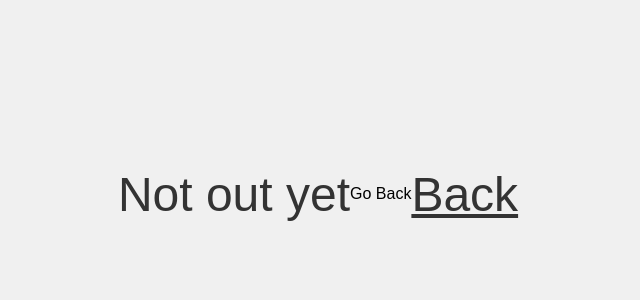
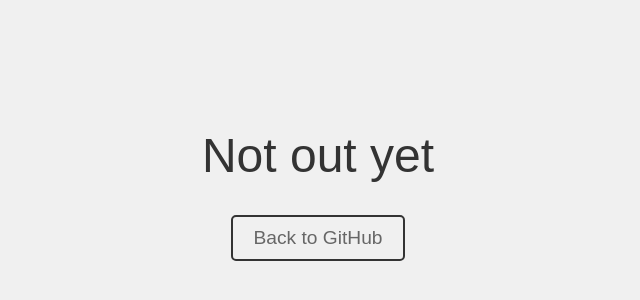
Before and after one commit to blan3bo1/Undertale-Discord-Theme, a plain HTML site: page Website/soon.html in a window 1280 px wide. Shown: the part 206-506 px from the top of the page, without its empty margins (322-962 px from the left). Drawn offline with Linux system fonts and the light colour scheme.

Commit message:
Update soon.html

```diff
--- a/Website/soon.html
+++ b/Website/soon.html
@@ -9,6 +9,7 @@
             margin: 0;
             padding: 0;
             display: flex;
+            flex-direction: column;
             justify-content: center;
             align-items: center;
             height: 100vh;
@@ -19,14 +20,27 @@
             font-size: 3rem;
             color: #333;
             text-align: center;
+            margin-bottom: 2rem;
+        }
+        .back-link {
+            font-size: 1.2rem;
+            color: #666;
+            text-decoration: none;
+            padding: 10px 20px;
+            border: 2px solid #333;
+            border-radius: 5px;
+            transition: all 0.3s ease;
+        }
+        .back-link:hover {
+            background-color: #333;
+            color: white;
         }
     </style>
 </head>
 <body>
     <div class="message">Not out yet</div>
-      <p>Go Back</p>
-       <a href="https://github.com/blan3bo1/Undertale-Discord-Theme" class="message">
-         Back
-       </a>
+    <a href="https://github.com/blan3bo1/Undertale-Discord-Theme" class="back-link">
+        Back to GitHub
+    </a>
 </body>
 </html>
```
